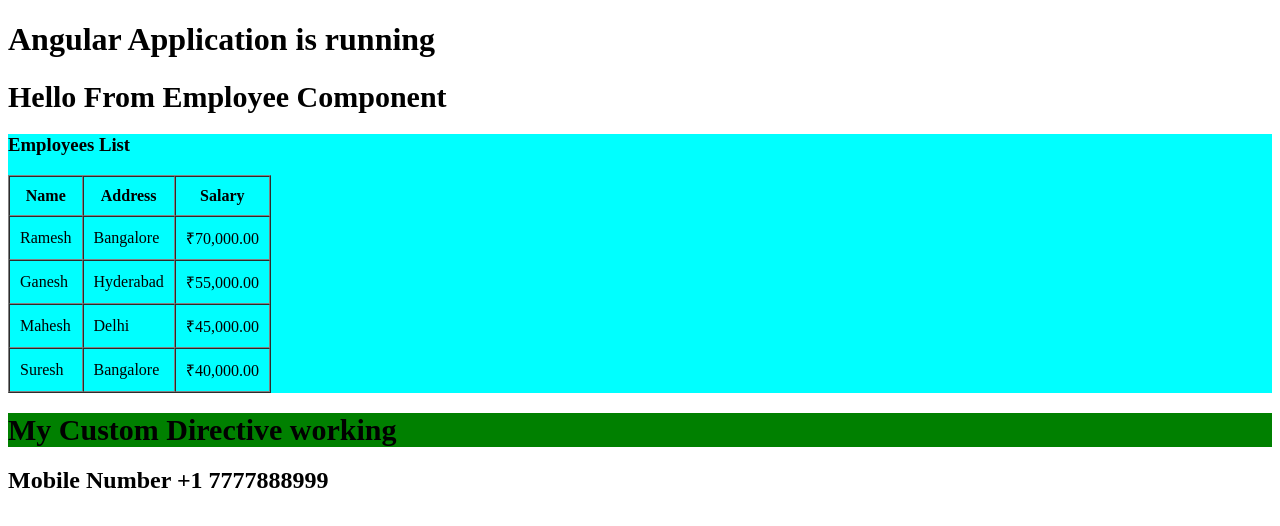
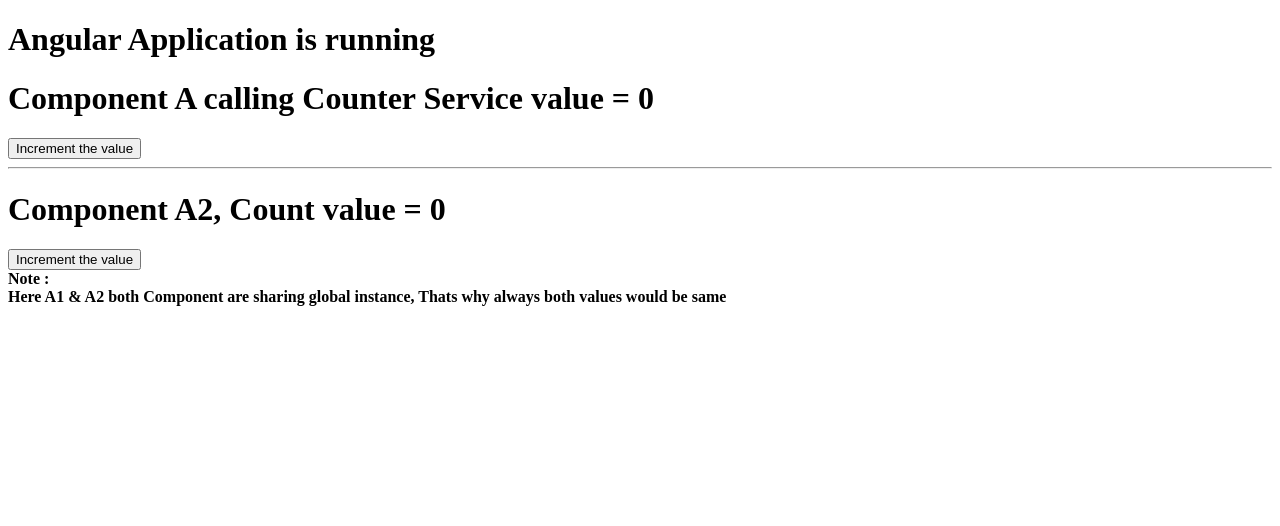
Before and after one commit to parmendra05/angular-basics, an Angular app: page / in a window 1280 px wide. Shown: the top 526 px of the page. Built offline with nearby package versions, Linux system fonts and the light colour scheme.

Commit message:
global state managment

```diff
--- a/src/app/app.component.html
+++ b/src/app/app.component.html
@@ -1,3 +1,5 @@
 
 <h1>Angular Application is running</h1>
-<app-employee/>
+<!-- <app-employee/> -->
+ <app-a1/>
+ <app-a2/>
--- a/src/app/app.component.ts
+++ b/src/app/app.component.ts
@@ -1,10 +1,12 @@
 import { Component } from '@angular/core';
 import { RouterOutlet } from '@angular/router';
 import { EmployeeComponent } from './components/employee/employee.component';
+import { A1Component } from './components/a1/a1.component';
+import { A2Component } from './components/a2/a2.component';
 
 @Component({
   selector: 'app-root',
-  imports: [RouterOutlet, EmployeeComponent],
+  imports: [RouterOutlet, EmployeeComponent,A1Component,A2Component],
   templateUrl: './app.component.html',
   styleUrl: './app.component.css'
 })
--- a/src/app/components/a1/a1.component.html
+++ b/src/app/components/a1/a1.component.html
@@ -1 +1,2 @@
-<p>a1 works!</p>
+<h1>Component A calling Counter Service value =  {{counterService.getCounterValue()}}</h1>
+<button (click)="counterService.incrementCounterValue()" >Increment the value </button>
--- a/src/app/components/a1/a1.component.ts
+++ b/src/app/components/a1/a1.component.ts
@@ -1,4 +1,5 @@
 import { Component } from '@angular/core';
+import { CounterService } from '../../services/counter.service';
 
 @Component({
   selector: 'app-a1',
@@ -8,4 +9,8 @@
 })
 export class A1Component {
 
+  constructor(public counterService : CounterService){
+
+  }
+
 }
--- a/src/app/components/a2/a2.component.html
+++ b/src/app/components/a2/a2.component.html
@@ -1 +1,7 @@
-<p>a2 works!</p>
+<hr>
+<h1>Component A2, Count value =  {{counterService.getCounterValue()}}</h1>
+<button (click)="counterService.incrementCounterValue()" >Increment the value </button>
+
+
+<br>
+<b>Note : <br> Here A1 & A2 both Component are sharing global instance, Thats why always both values would be same</b>
--- a/src/app/components/a2/a2.component.ts
+++ b/src/app/components/a2/a2.component.ts
@@ -1,4 +1,5 @@
 import { Component } from '@angular/core';
+import { CounterService } from '../../services/counter.service';
 
 @Component({
   selector: 'app-a2',
@@ -7,5 +8,5 @@
   styleUrl: './a2.component.css'
 })
 export class A2Component {
-
+constructor(public counterService: CounterService){}
 }
--- a/src/app/services/counter.service.ts
+++ b/src/app/services/counter.service.ts
@@ -5,5 +5,14 @@
 })
 export class CounterService {
 
-  constructor() { }
+  private count =0;
+
+  getCounterValue(){
+    return this.count;
+  }
+
+  incrementCounterValue(){
+     this.count = this.count + 1
+  }
+
 }
```
